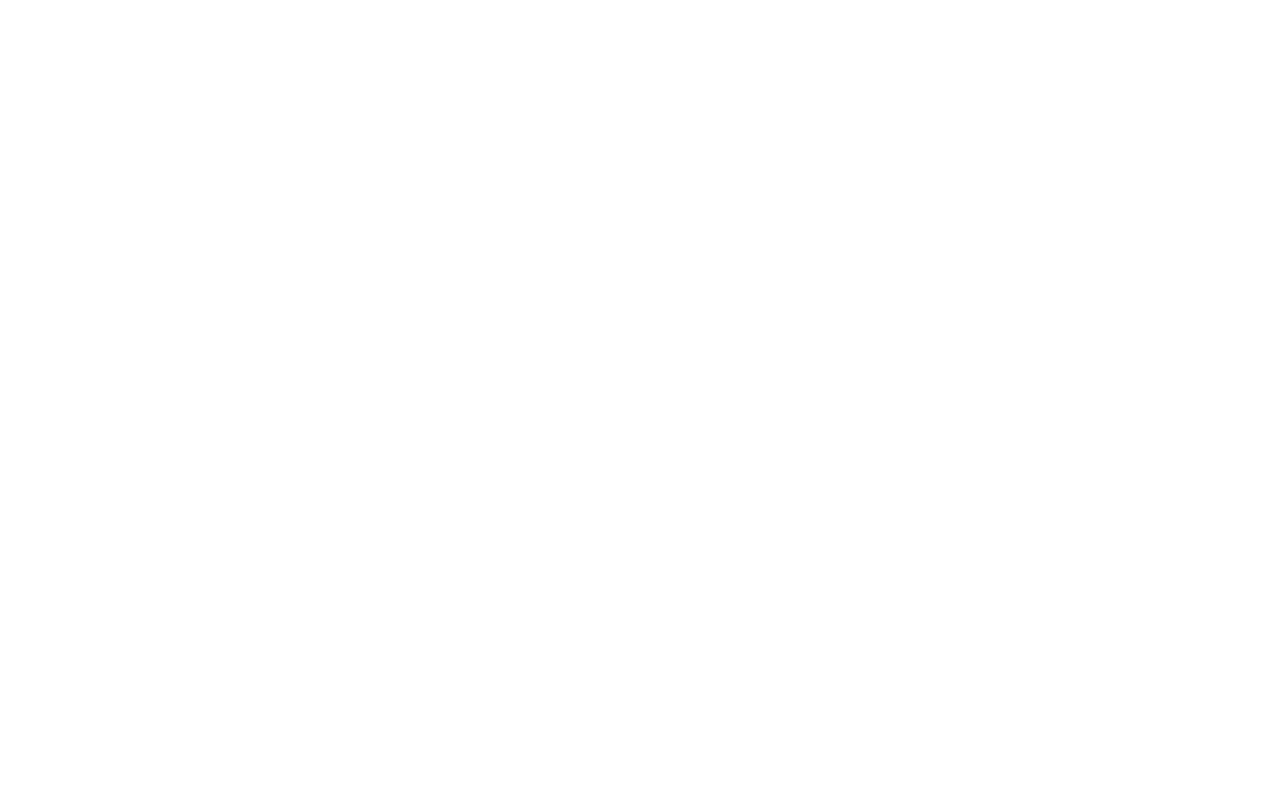
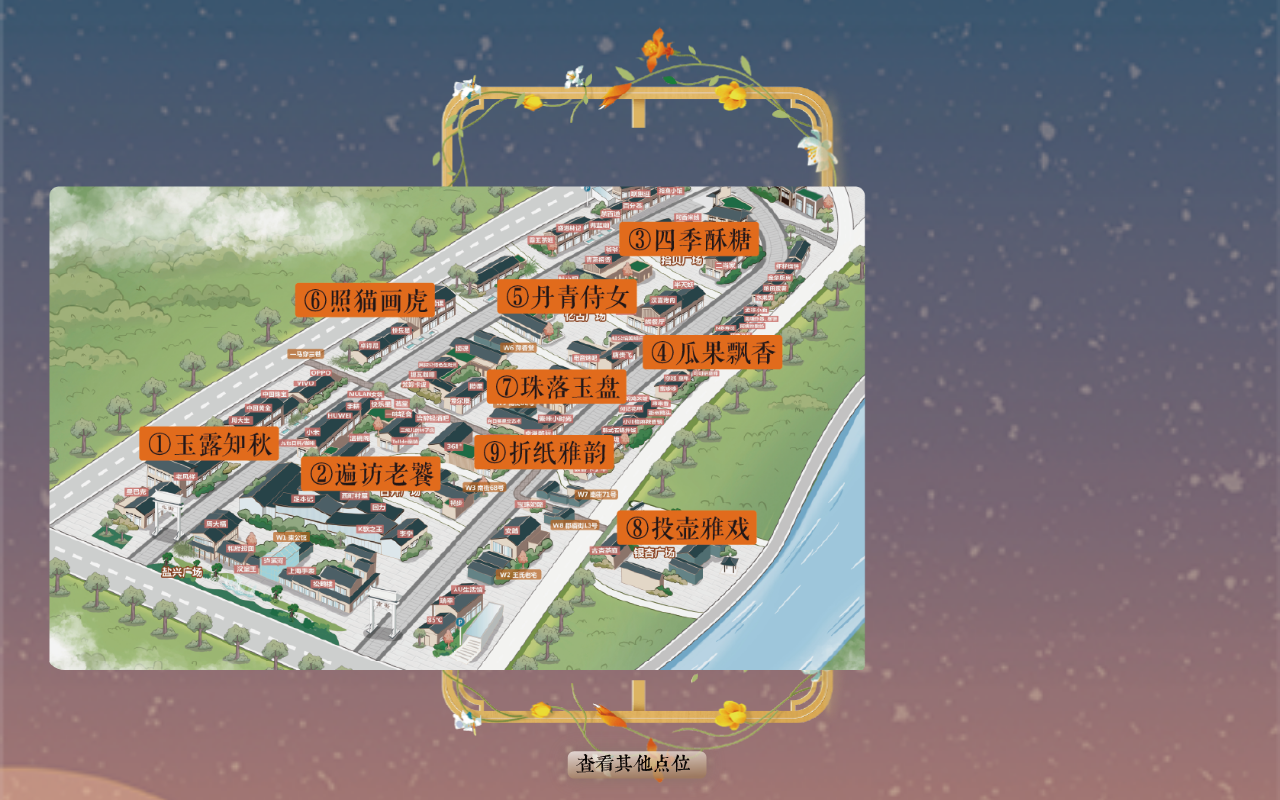
Before and after one commit to ClaySun/jubensha, a Vue app: page /scale in a window 1280 px wide. Before the commit this address had no page. Built offline with nearby package versions, Linux system fonts and the light colour scheme.

Commit message:
scale page

```diff
--- a/src/router/index.js
+++ b/src/router/index.js
@@ -30,6 +30,10 @@
     path: '/desc/:id',
     name: 'Desc',
     component: () => import('../views/DescView.vue')
+  }, {
+    path: '/scale',
+    name: 'Scale',
+    component: () => import('../views/ScaleView.vue')
   }]
 })
 
--- a/src/views/MapView.vue
+++ b/src/views/MapView.vue
@@ -4,9 +4,11 @@
     <div class="back-to-roles" @click="$router.back(-1)">
       <img :src="mapBack" alt="mapBack"/>
     </div>
-    <div class="map-scale" @click="$router.back(-1)">
-      <img :src="mapScale" alt="mapScale"/>
-    </div>
+    <router-link to="/scale">
+      <div class="map-scale">
+        <img :src="mapScale" alt="mapScale"/>
+      </div>
+    </router-link>
     <div class="location-area">
       <div class="list-area">
         <div class="list-each">
--- /dev/null
+++ b/src/views/ScaleView.vue
@@ -0,0 +1,90 @@
+<template>
+  <div class="map-bg">
+    <div class="desc-bg"></div>
+    <div class="map-area">
+      <div class="image-area">
+        <img :src="map" alt="map" />
+      </div>
+    </div>
+    <div class="desc-btn" @click="$router.back(-1)">
+      <img :src="descBtn2" alt="descBtn2"/>
+    </div>
+  </div>
+</template>
+
+<script>
+import descBtn2 from '../assets/images/desc-btn2.png'
+import map from '../assets/images/map.png'
+export default {
+  data () {
+    return {
+      map,
+      descBtn2
+    }
+  }
+}
+</script>
+
+<style scoped>
+.map-bg {
+  z-index: 1;
+  position: fixed;
+  top: 0;
+  right: 0;
+  bottom: 0;
+  left: 0;
+  width: 100%;
+  height: 100%;
+  overflow: hidden;
+  background-image: url(../assets/images/about-bg.png);
+  background-size: cover;
+  background-repeat: no-repeat;
+  background-position: center center;
+}
+.desc-bg {
+  z-index: 2;
+  position: absolute;
+  top: 0;
+  right: 0;
+  bottom: 0;
+  left: 0;
+  width: 100%;
+  height: 100%;
+  background-image: url(../assets/images/scale-bg.png);
+  background-size: contain;
+  background-repeat: no-repeat;
+  background-position: center center;
+}
+.map-area {
+  overflow-x: scroll;
+  z-index: 3;
+  position: absolute;
+  top: 3.6rem;
+  right: 1rem;
+  left: .9rem;
+  height: 9.8rem;
+  border-radius: .4rem;
+  scrollbar-width: none;
+  -ms-overflow-style: none;
+}
+.image-area {
+  width: 16.5rem;
+  height: 9.9rem;
+}
+.image-area>img {
+  display: block;
+  width: 100%;
+  height: auto;
+}
+.desc-btn {
+  z-index: 2;
+  position: absolute;
+  right: 0;
+  bottom: 0;
+  left: 0;
+  text-align: center;
+}
+@media (max-width: 375px) {
+
+}
+</style>
```
Also changed, not shown: src/assets/images/map.png (added), src/assets/images/scale-bg.png (added).
